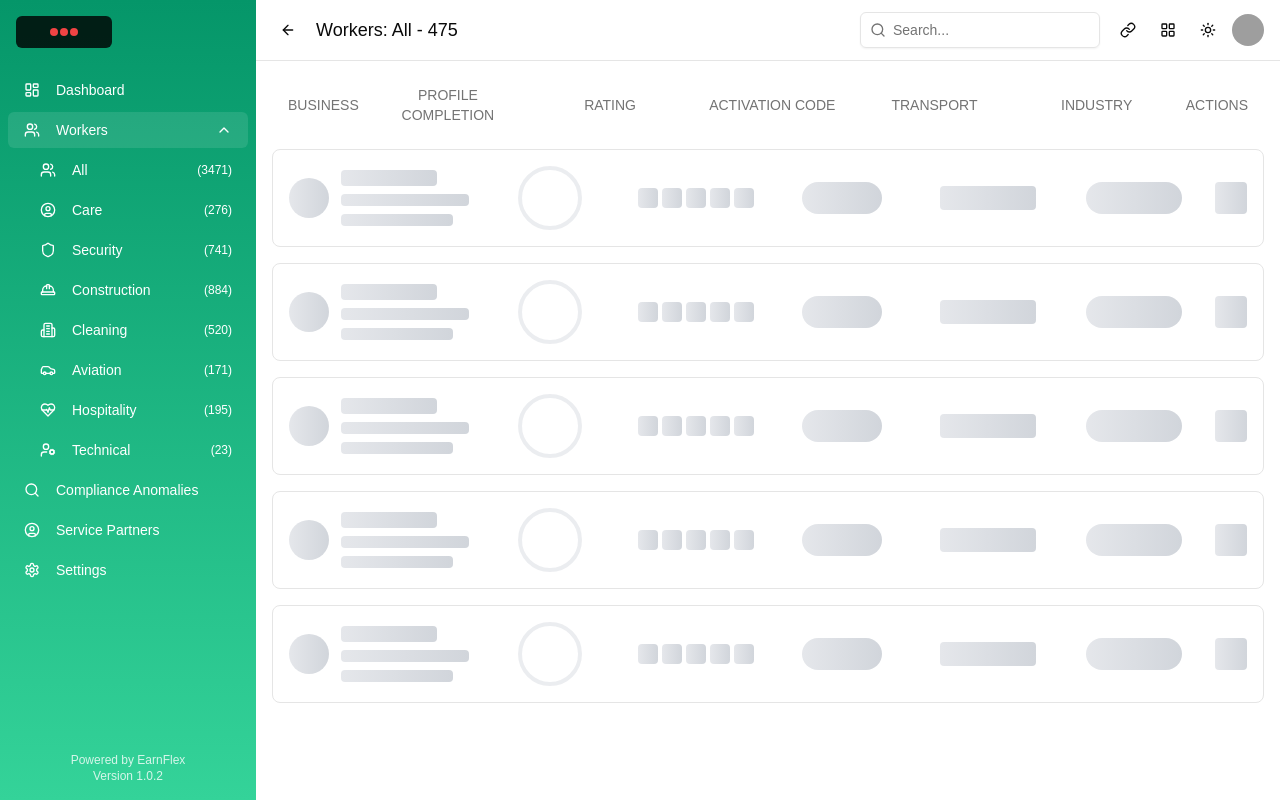
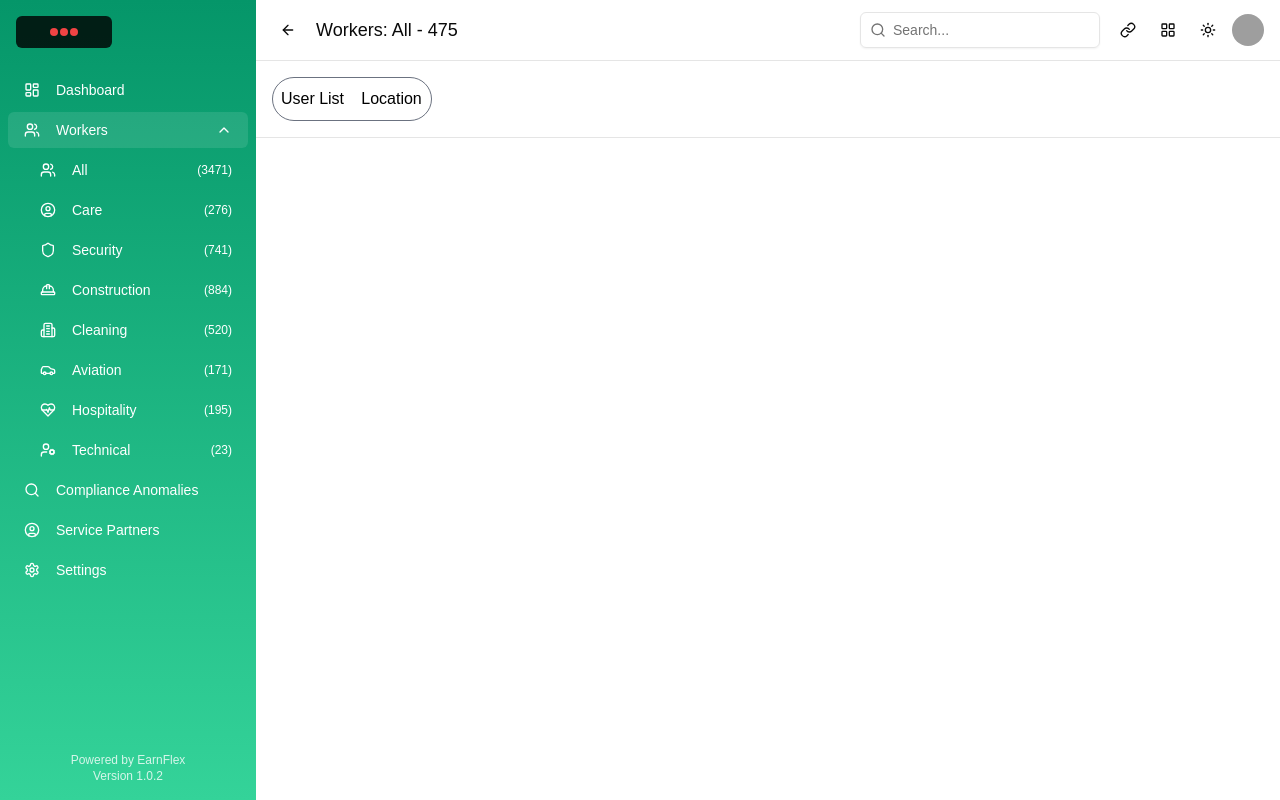
Before and after one commit to Sajjadhussain197/earnflex, a Next.js app: page / in a window 1280 px wide. Before the commit this address had no page. Built offline with nearby package versions, Linux system fonts and the light colour scheme; grey boxes are pictures that could not be loaded.

Commit message:
updated code

```diff
--- a/src/app/page.tsx
+++ b/src/app/page.tsx
@@ -1,18 +1,15 @@
-"use client"
-import { useEffect } from 'react';
-import { useRouter } from 'next/router';
-import TableShrimer from '@/components/loading/TalbeShrimmer';
+
+import HeaderPanel from '@/components/HeaderPanel';
+// import TableShrimer from '@/components/loading/TalbeShrimmer';
 
 export default function Home() {
-  const router = useRouter();
 
-  useEffect(() => {
-    router.push('/user-list');
-  }, []);
+
 
   return (
     <div className="bg-white text-black">
-      <TableShrimer/>
+      <HeaderPanel/>
+      {/* <TableShrimer/> */}
     </div>
   );
 }
```
